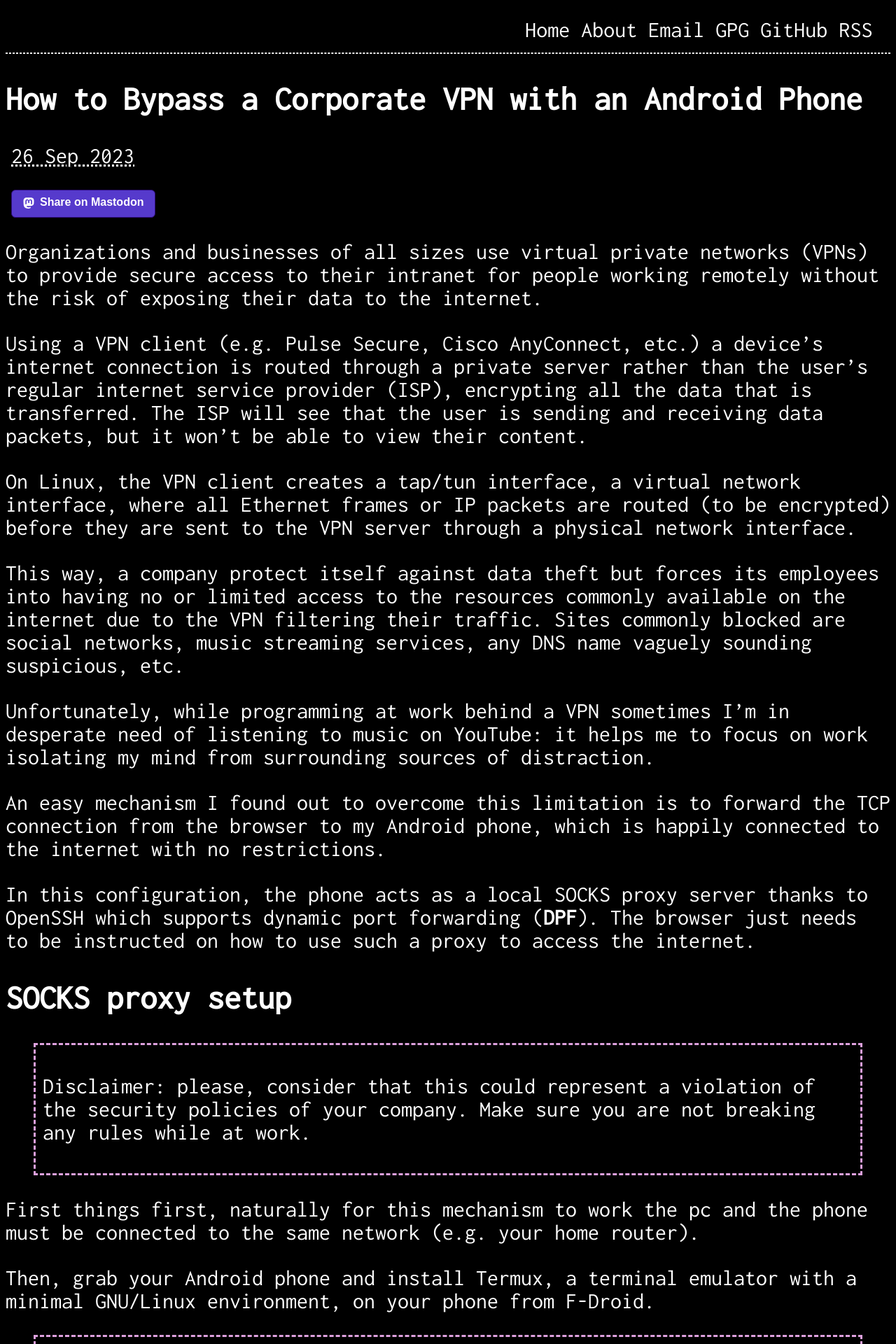
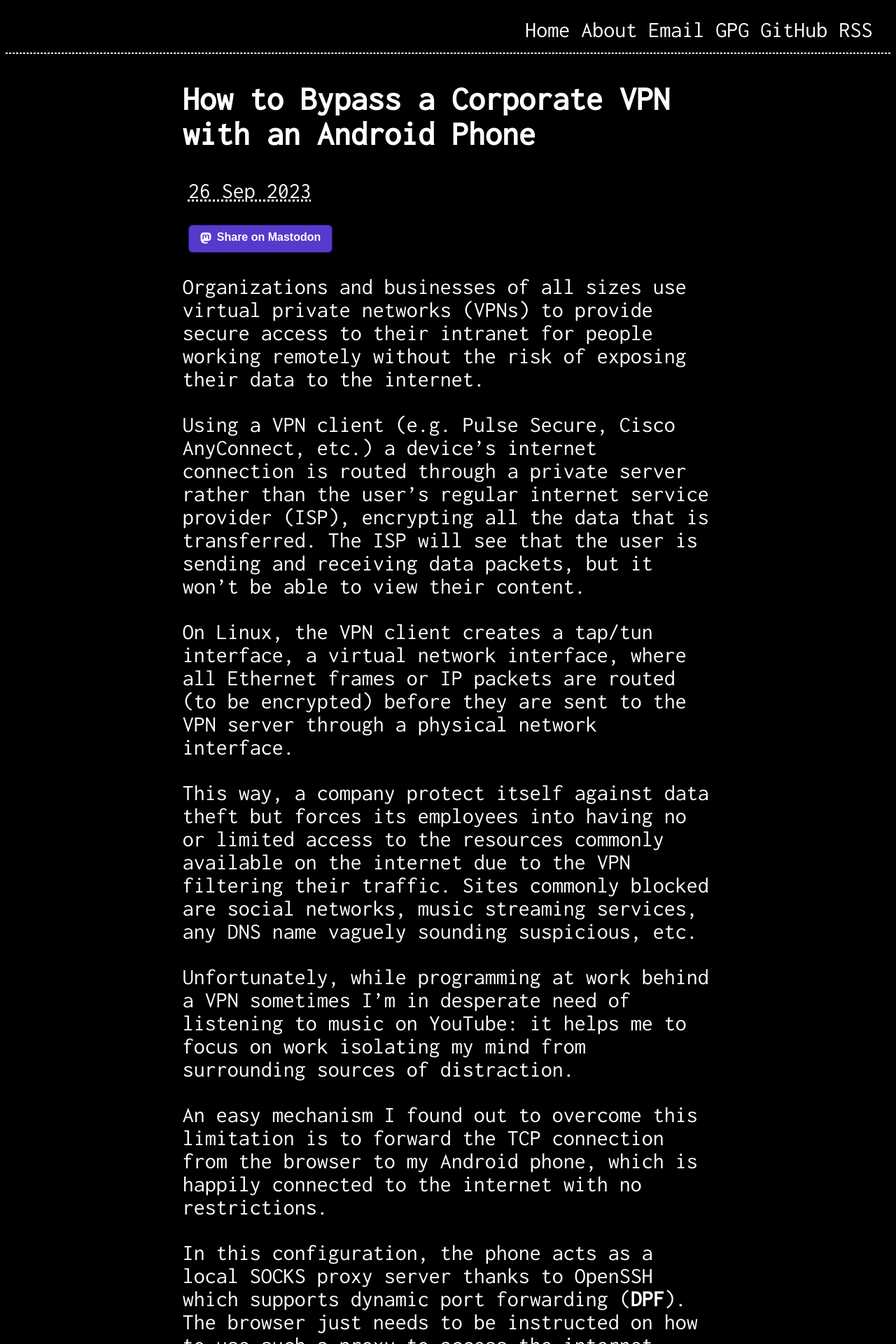
Before and after one commit to giulianopz/giulianopz.github.io, a Jekyll site: the page built from _posts/2023-09-26-how-to-bypass-vpn.md, in a window 1280 px wide. Shown: the top 1920 px of the page at 70% size. Built offline with Jekyll 4.4.1, drawn with Linux system fonts in a browser that asks for light colours; nearby versions of some CDN libraries.

Commit message:
Center article text

```diff
--- a/_layouts/post.html
+++ b/_layouts/post.html
@@ -1,6 +1,9 @@
 ---
 layout: default
 ---
+
+<article>
+
     <h2>{{ page.title }}</h2>
     <p style="text-decoration: underline dotted;padding-left: 0.5rem;">{{ page.date | date_to_string }}</p>
 
@@ -9,8 +12,15 @@ layout: default
 
     {{ content }}
 
+</article>
+
+
+<div id="comments">
+
     <hr>
 
     {% if page.comments_id %}
     {% include comments.html issue_id=page.comments_id %}
     {% endif %}
+
+</div>
--- a/_sass/main.scss
+++ b/_sass/main.scss
@@ -16,6 +16,12 @@ ul {
     a,
     div {
         font-size: 2rem;
+    }
+
+    article,
+    #comments {
+        margin-left: 20%;
+        margin-right: 20%;
     }
 }
 
```
Lines whose indentation alone changed are shown as unchanged.
